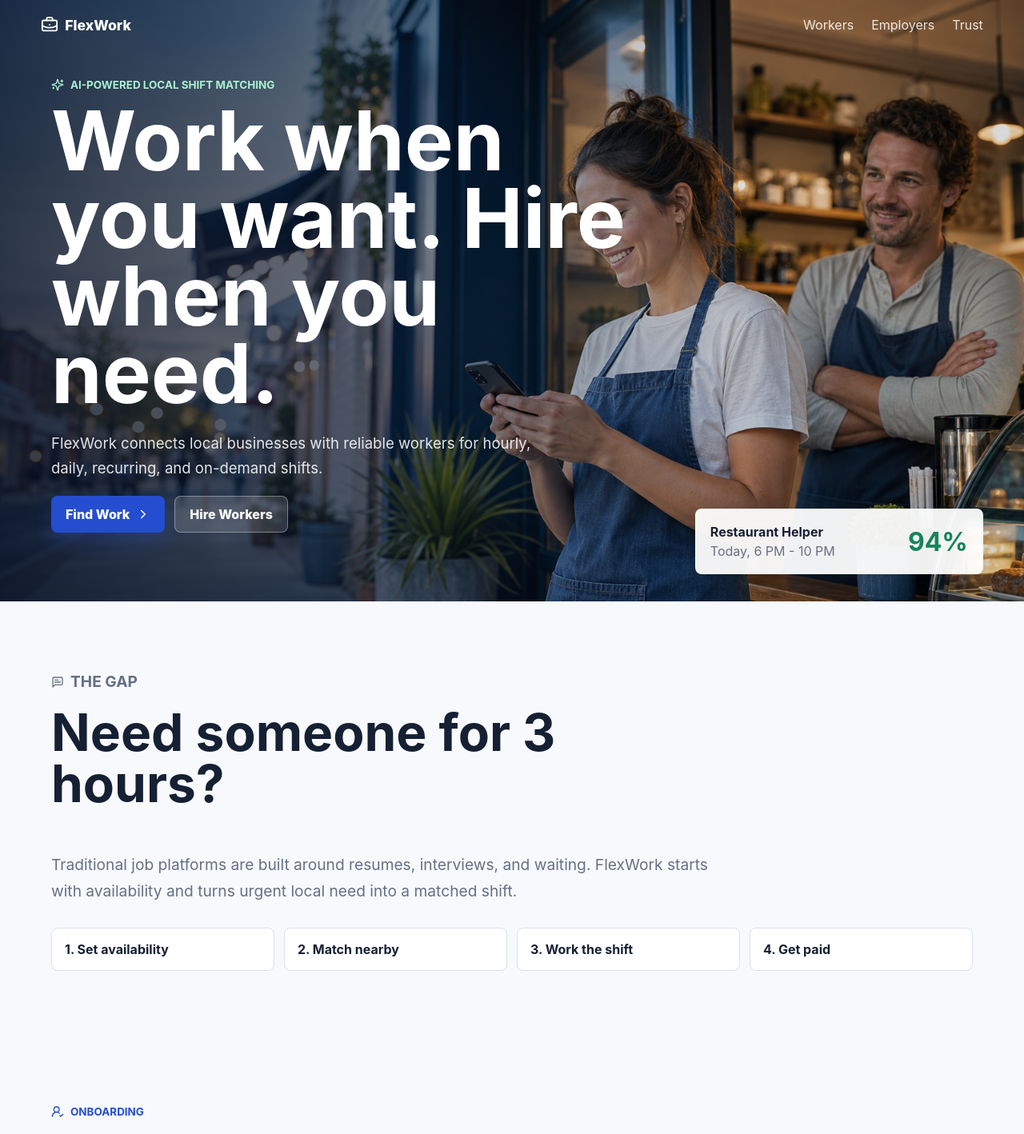
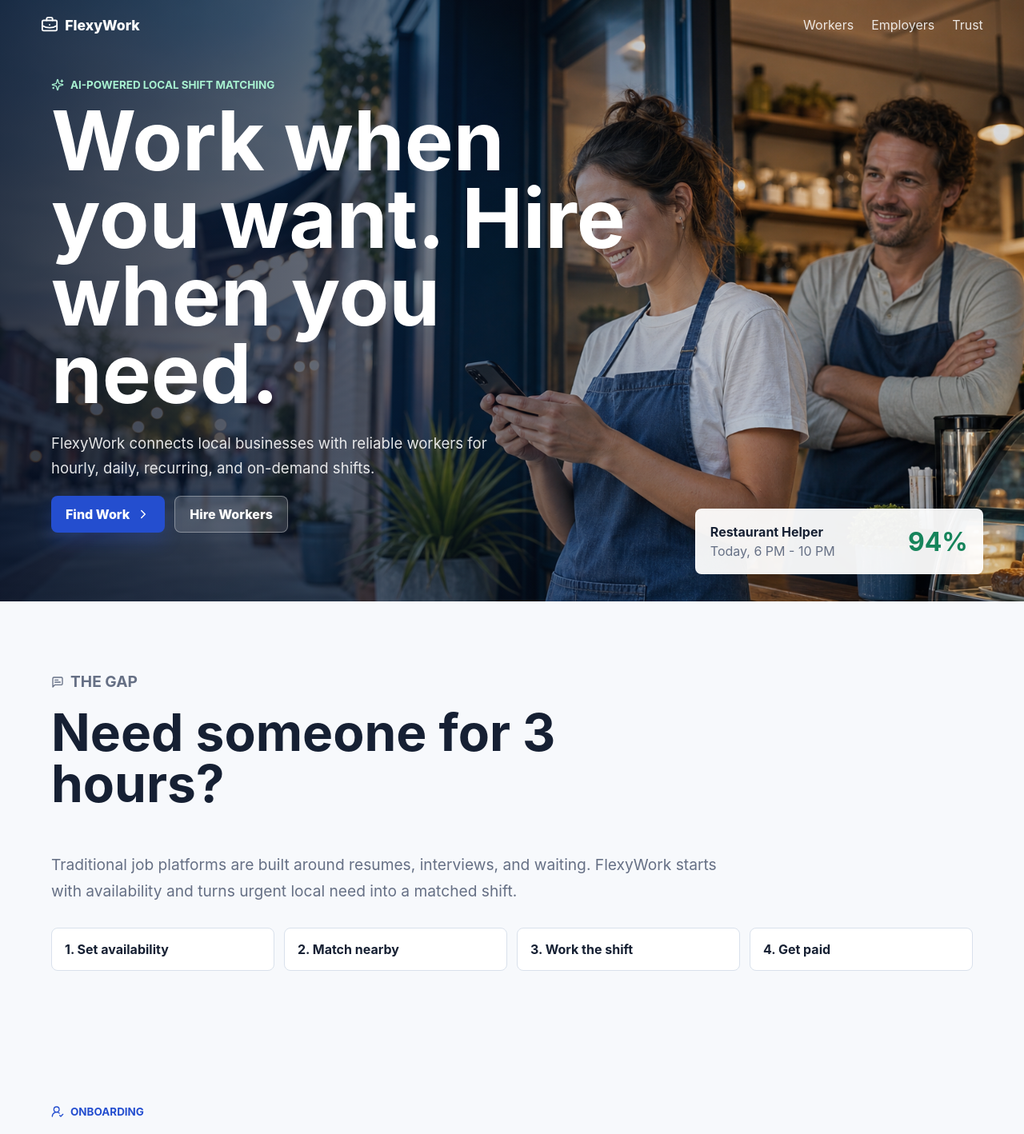
Before and after one commit to 2400030948/FlexyWork-Production, a React (Vite) app: page / in a window 1280 px wide. Shown: the top 1418 px of the page at 80% size. Built offline with nearby package versions, Linux system fonts and the light colour scheme.

Commit message:
Rename brand to FlexyWork

```diff
--- a/index.html
+++ b/index.html
@@ -3,7 +3,7 @@
   <head>
     <meta charset="UTF-8" />
     <meta name="viewport" content="width=device-width, initial-scale=1.0" />
-    <title>FlexWork</title>
+    <title>FlexyWork</title>
   </head>
   <body>
     <div id="root"></div>
--- a/package.json
+++ b/package.json
@@ -1,5 +1,5 @@
 {
-  "name": "flexwork",
+  "name": "flexywork",
   "private": true,
   "version": "0.1.0",
   "type": "module",
--- a/src/main.jsx
+++ b/src/main.jsx
@@ -154,10 +154,10 @@ function ShiftCard({ shift, selected, onClick }) {
 function Landing({ setRole }) {
   return (
     <section className="hero" id="home">
-      <img src="/flexwork-hero.png" alt="Local worker accepting a flexible shift at a neighborhood cafe" />
+      <img src="/flexywork-hero.png" alt="Local worker accepting a flexible shift at a neighborhood cafe" />
       <div className="hero-overlay" />
       <nav className="nav">
-        <a className="brand" href="#home"><BriefcaseBusiness size={22} />FlexWork</a>
+        <a className="brand" href="#home"><BriefcaseBusiness size={22} />FlexyWork</a>
         <div>
           <a href="#worker">Workers</a>
           <a href="#employer">Employers</a>
@@ -167,7 +167,7 @@ function Landing({ setRole }) {
       <div className="hero-content">
         <p className="eyebrow"><Sparkles size={16} />AI-powered local shift matching</p>
         <h1>Work when you want. Hire when you need.</h1>
-        <p>FlexWork connects local businesses with reliable workers for hourly, daily, recurring, and on-demand shifts.</p>
+        <p>FlexyWork connects local businesses with reliable workers for hourly, daily, recurring, and on-demand shifts.</p>
         <div className="hero-actions">
           <button className="primary" onClick={() => setRole("worker")}>Find Work <ChevronRight size={18} /></button>
           <button className="secondary" onClick={() => setRole("employer")}>Hire Workers</button>
@@ -419,7 +419,7 @@ function App() {
             <p className="eyebrow"><MessageSquareText size={16} />The gap</p>
             <h2>Need someone for 3 hours?</h2>
           </div>
-          <p>Traditional job platforms are built around resumes, interviews, and waiting. FlexWork starts with availability and turns urgent local need into a matched shift.</p>
+          <p>Traditional job platforms are built around resumes, interviews, and waiting. FlexyWork starts with availability and turns urgent local need into a matched shift.</p>
           <div className="steps">
             {["Set availability", "Match nearby", "Work the shift", "Get paid"].map((step, index) => <span key={step}>{index + 1}. {step}</span>)}
           </div>
@@ -433,7 +433,7 @@ function App() {
       </main>
       <footer>
         <BriefcaseBusiness size={20} />
-        <span>FlexWork · Right person. Right place. Right time.</span>
+        <span>FlexyWork · Right person. Right place. Right time.</span>
       </footer>
     </>
   );
```
Also changed, not shown: public/flexywork-hero.png (renamed from public/flexwork-hero.png), 1 other file (tests, documents, lock files or other folders).
